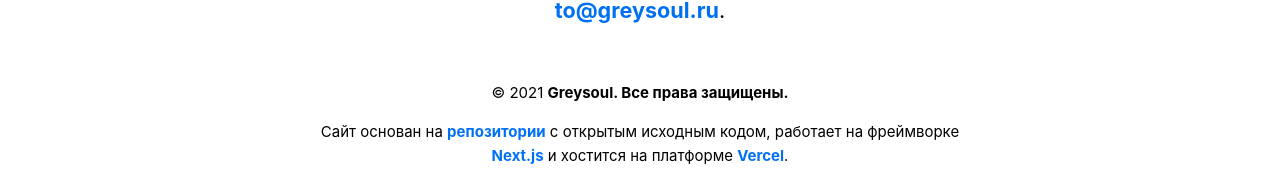
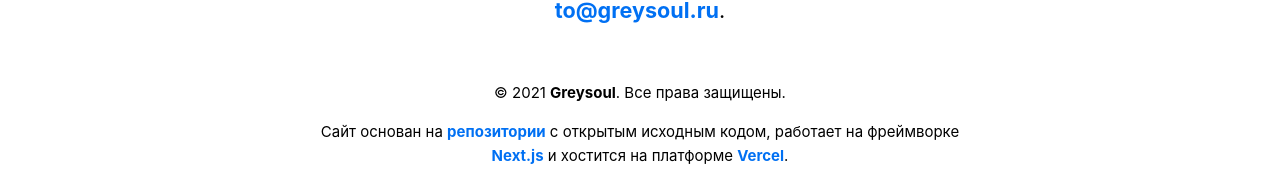
Before and after one commit to realgreysoul/website, a Next.js app: page / in a window 1280 px wide. Shown: the part 696-867 px from the top of the page. Built offline with nearby package versions, Linux system fonts and the light colour scheme.

Commit message:
Update footer.js

```diff
--- a/components/footer.js
+++ b/components/footer.js
@@ -7,7 +7,7 @@ export default function Footer() {
   return (
       <footer className={styles.footer}>
         <small class="utils_lightText__12Ckm">
-        <p>© {today.getFullYear()} <strong>Greysoul. Все права защищены.</strong></p>
+        <p>© {today.getFullYear()} <strong>Greysoul</strong>. Все права защищены.</p>
         <p>Сайт основан на <a href={`https://github.com/mwesterby/michaelwesterby.com`} target="_blank"><strong>репозитории</strong></a> с открытым исходным кодом, работает на фреймворке <a href={`https://nextjs.org/`} target="_blank"><strong>Next.js</strong></a> и хостится на платформе <a href={`https://vercel.com/`} target="_blank"><strong>Vercel</strong></a>.</p>
         </small>
       </footer>
```
